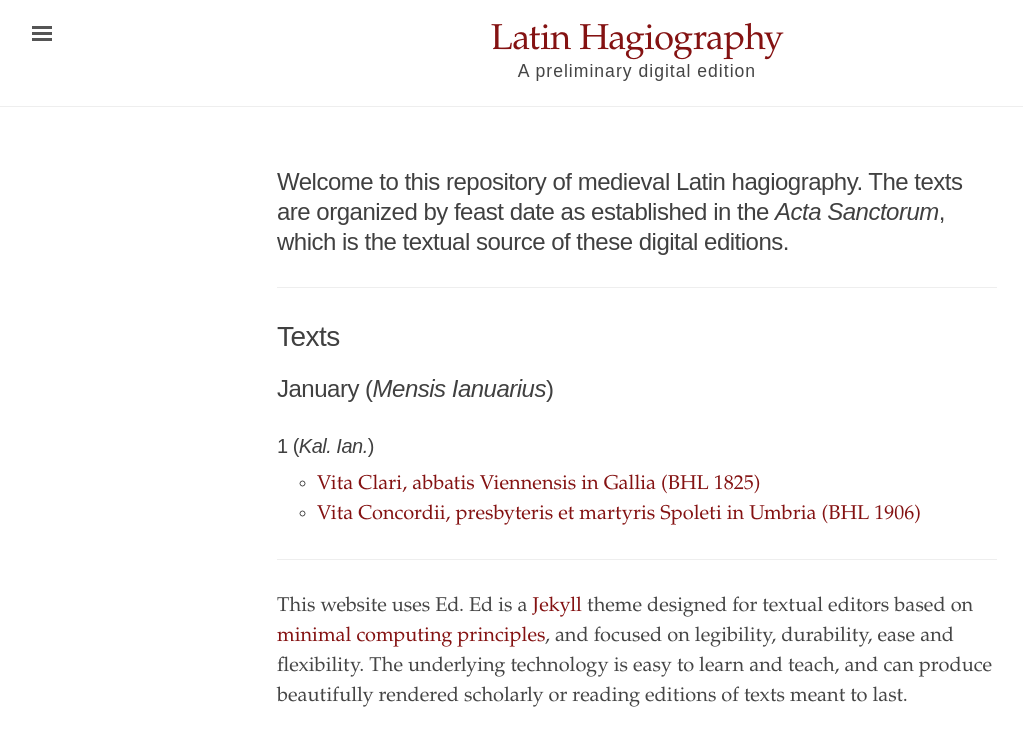
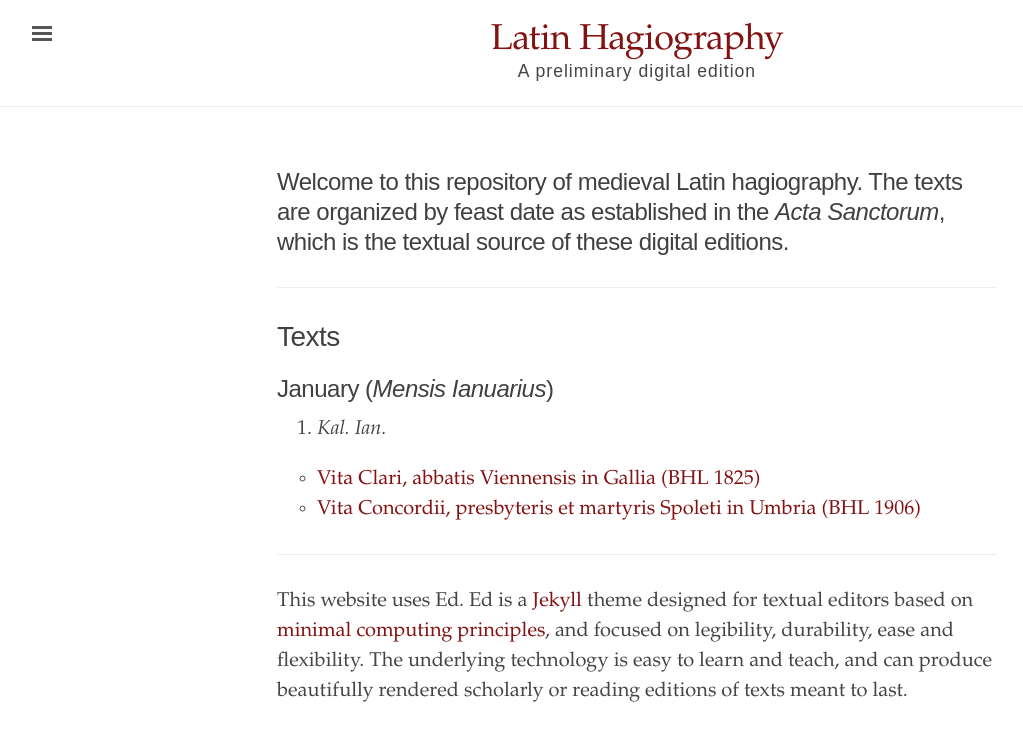
Before and after one commit to cjkoepke1/latin-hagiography, a Jekyll site: the page built from index.md, in a window 1280 px wide. Shown: the top 746 px of the page, without its empty margins (3-1026 px from the left). Built offline with Jekyll 4.4.1, drawn with Linux system fonts in a browser that asks for light colours.

Commit message:
update numbering

```diff
--- a/index.md
+++ b/index.md
@@ -13,7 +13,7 @@ title: "Latin Hagiography"
 
 ## January (*Mensis Ianuarius*)
 
-### 1 (*Kal. Ian.*)
+1. *Kal. Ian.*
 
 - [Vita Clari, abbatis Viennensis in Gallia (BHL 1825)](https://cjkoepke1.github.io/tutorial/texts/vita-clari/)
 - [Vita Concordii, presbyteris et martyris Spoleti in Umbria (BHL 1906)](https://cjkoepke1.github.io/tutorial/texts/vita-concordii/)
```
